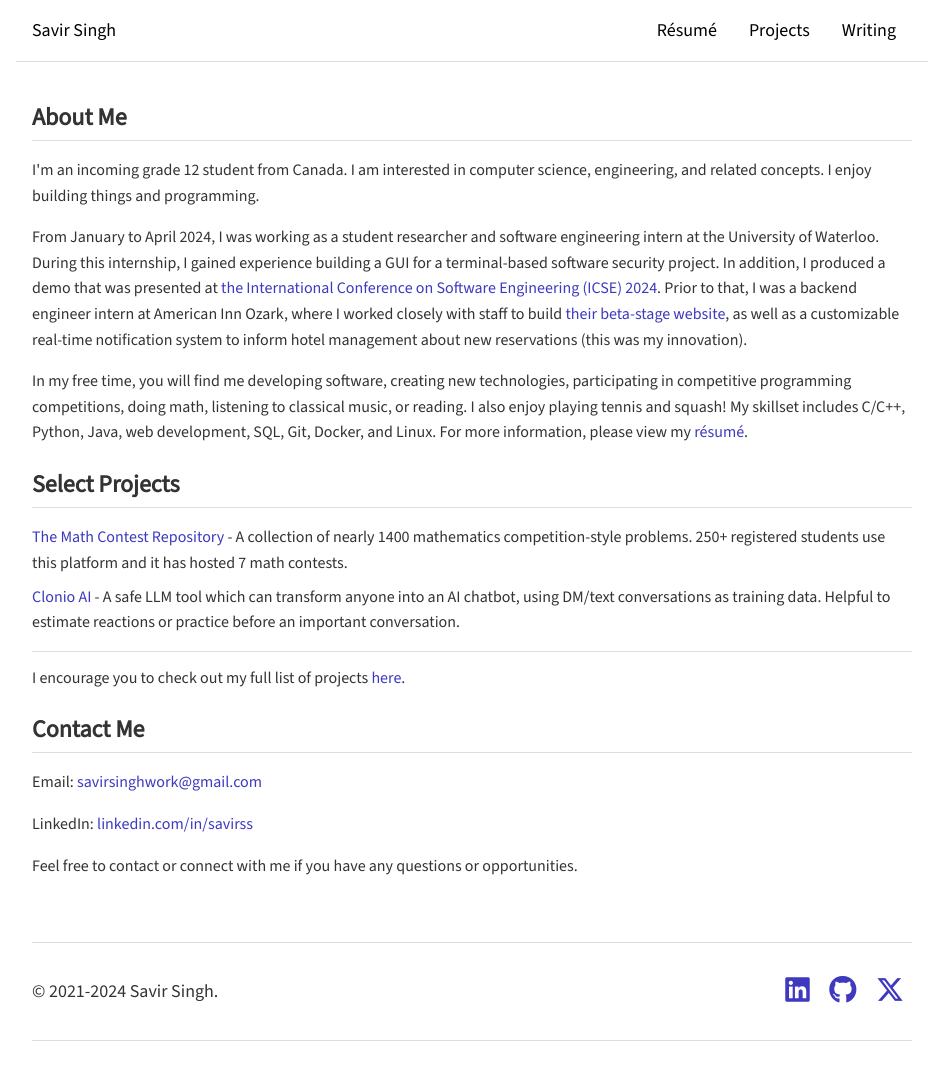
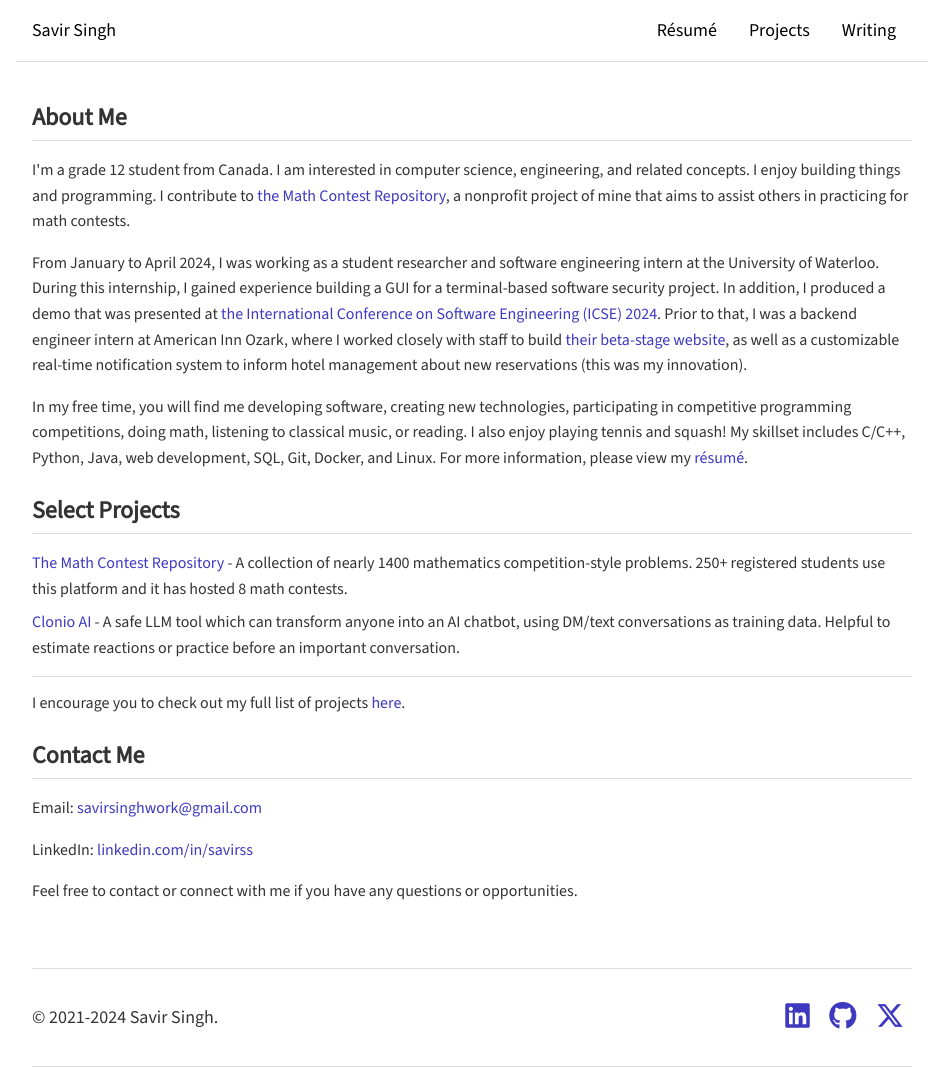
Before and after one commit to savirsingh/savirsingh.github.io, a Jekyll site: the page built from index.html, in a window 1280 px wide. Shown: the whole page, without its empty margins (168-1111 px from the left). Built offline with Jekyll 4.4.1, drawn with Linux system fonts in a browser that asks for light colours; the list of posts is cut into pages by our own code; before the commit the page ends 1041 px from its top, so only the background shows below that.

Commit message:
Update index.html

```diff
--- a/index.html
+++ b/index.html
@@ -5,7 +5,7 @@ title: Home
 
 <section id="about">
     <h2>About Me</h2>
-    <p>I'm an incoming grade 12 student from Canada. I am interested in computer science, engineering, and related concepts. I enjoy building things and programming.</p>
+    <p>I'm a grade 12 student from Canada. I am interested in computer science, engineering, and related concepts. I enjoy building things and programming. I contribute to <a href="https://mathcontestrepository.pythonanywhere.com/user/savir">the Math Contest Repository</a>, a nonprofit project of mine that aims to assist others in practicing for math contests.</p>
     <p>From January to April 2024, I was working as a student researcher and software engineering intern at the University of Waterloo. During this internship, I gained experience building a GUI for a terminal-based software security project. In addition, I produced a demo that was presented at <a href="https://conf.researchr.org/home/icse-2024">the International Conference on Software Engineering (ICSE) 2024</a>. Prior to that, I was a backend engineer intern at American Inn Ozark, where I worked closely with staff to build <a href="https://www.americaninnozark.com">their beta-stage website</a>, as well as a customizable real-time notification system to inform hotel management about new reservations (this was my innovation).</p>
     <p>In my free time, you will find me developing software, creating new technologies, participating in competitive programming competitions, doing math, listening to classical music, or reading. I also enjoy playing tennis and squash! My skillset includes C/C++, Python, Java, web development, SQL, Git, Docker, and Linux. For more information, please view my <a href="/resume">résumé</a>.</p>
 </section>
@@ -13,7 +13,7 @@ title: Home
 <section id="projects">
     <h2>Select Projects</h2>
     <ul>
-        <li><a href="https://mathcontestrepository.pythonanywhere.com">The Math Contest Repository</a> - A collection of nearly 1400 mathematics competition-style problems. 250+ registered students use this platform and it has hosted 7 math contests.</li>
+        <li><a href="https://mathcontestrepository.pythonanywhere.com">The Math Contest Repository</a> - A collection of nearly 1400 mathematics competition-style problems. 250+ registered students use this platform and it has hosted 8 math contests.</li>
         <li><a href="https://clonioai.guessoword.com">Clonio AI</a> - A safe LLM tool which can transform anyone into an AI chatbot, using DM/text conversations as training data. Helpful to estimate reactions or practice before an important conversation.</li>
     </ul>
     <p style="border-top:1px solid #ddd; padding-top: 0.8rem;">I encourage you to check out my full list of projects <a href="/projects">here</a>.</p>
```
